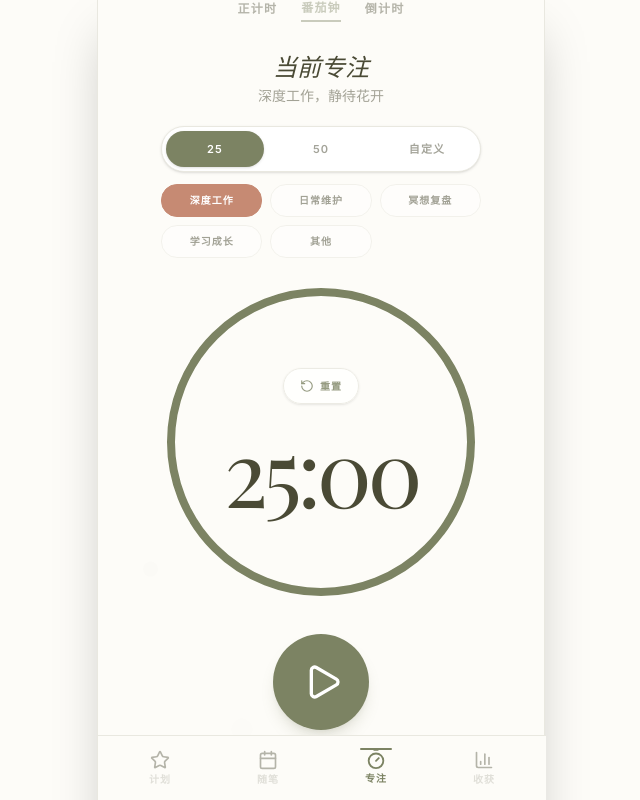
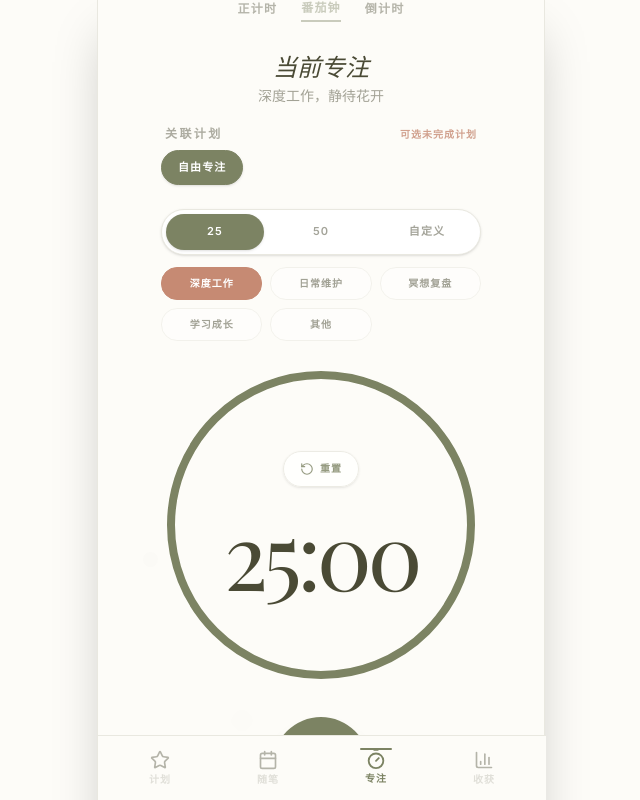
Before and after one commit to btnalit/Sea-Focus, a React (Vite) app: page / in a window 1280 px wide. Shown: the top 800 px of the page, without its empty margins (319-959 px from the left). Built offline with nearby package versions, Linux system fonts and the light colour scheme; a web font is replaced by a local one.

Commit message:
feat: link focus sessions to plans

```diff
--- a/src/App.tsx
+++ b/src/App.tsx
@@ -137,7 +137,7 @@ export default function App() {
                 onDeleteEntry={deleteJournalEntry}
               />
             )}
-            {activeTab === 'focus' && <FocusPage onFocusComplete={addFocusRecord} />}
+            {activeTab === 'focus' && <FocusPage tasks={tasks} onFocusComplete={addFocusRecord} />}
             {activeTab === 'stats' && <StatsPage records={records} tasks={tasks} />}
           </motion.div>
         </AnimatePresence>
--- a/src/components/FocusPage.tsx
+++ b/src/components/FocusPage.tsx
@@ -2,7 +2,8 @@ import React, { useState, useEffect, useRef } from 'react';
 import { Play, Pause, RotateCcw } from 'lucide-react';
 import { motion } from 'motion/react';
 import { cn } from '../lib/utils';
-import { FocusRecord } from '../types';
+import { FocusRecord, FocusTaskSnapshot, Task, TaskQuadrant } from '../types';
+import { formatDateKey } from '../features/calendar/dateUtils';
 import {
   clampFocusMinutes,
   FocusDurationPresetId,
@@ -10,24 +11,46 @@ import {
   toFocusDurationSeconds,
 } from '../features/focus/durationPresets';
 import { shouldSaveStopwatchSession } from '../features/focus/sessionCompletion';
+import {
+  buildFocusTaskSnapshot,
+  getSelectableFocusTasks,
+  resolveFocusTaskSnapshot,
+} from '../features/focus/focusTaskLinking';
+import { isTaskCarriedForward } from '../features/plan/taskLifecycle';
 
 interface FocusPageProps {
+  tasks: Task[];
   onFocusComplete: (record: Omit<FocusRecord, 'id' | 'timestamp'>) => void;
 }
 
 const FOCUS_CATEGORIES = ['深度工作', '日常维护', '冥想复盘', '学习成长', '其他'];
 
-export const FocusPage: React.FC<FocusPageProps> = ({ onFocusComplete }) => {
+const TASK_CATEGORY_LABELS: Record<TaskQuadrant, string> = {
+  'urgent-important': '深度工作',
+  'not-urgent-important': '学习成长',
+  'urgent-not-important': '日常维护',
+  'not-urgent-not-important': '冥想复盘',
+};
+
+export const FocusPage: React.FC<FocusPageProps> = ({ tasks, onFocusComplete }) => {
   const [mode, setMode] = useState<'stopwatch' | 'pomodoro' | 'countdown'>('pomodoro');
   const [selectedPreset, setSelectedPreset] = useState<FocusDurationPresetId>('25');
   const [customMinutes, setCustomMinutes] = useState(25);
   const [category, setCategory] = useState(FOCUS_CATEGORIES[0]);
+  const [selectedTaskId, setSelectedTaskId] = useState<string | null>(null);
+  const [selectedTaskSnapshot, setSelectedTaskSnapshot] = useState<FocusTaskSnapshot | null>(null);
   const [timeLeft, setTimeLeft] = useState(toFocusDurationSeconds(25));
   const [elapsedSeconds, setElapsedSeconds] = useState(0);
   const [isActive, setIsActive] = useState(false);
   const [initialTime, setInitialTime] = useState(toFocusDurationSeconds(25));
   const timerRef = useRef<NodeJS.Timeout | null>(null);
   const selectedSeconds = toFocusDurationSeconds(selectedPreset === 'custom' ? customMinutes : Number(selectedPreset));
+  const today = new Date();
+  const todayKey = formatDateKey(today);
+  const selectableFocusTasks = getSelectableFocusTasks(tasks, today);
+  const selectedTaskStillSelectable = selectedTaskId
+    ? selectableFocusTasks.some((task) => task.id === selectedTaskId)
+    : false;
 
   useEffect(() => {
     if (!isActive && mode !== 'stopwatch') {
@@ -56,22 +79,25 @@ export const FocusPage: React.FC<FocusPageProps> = ({ onFocusComplete }) => {
   useEffect(() => {
     if (isActive && mode !== 'stopwatch' && timeLeft === 0) {
       setIsActive(false);
-      onFocusComplete({
-        type: mode,
-        duration: initialTime,
-        category,
-      });
+      onFocusComplete(buildFocusRecord(mode, initialTime));
     }
-  }, [category, initialTime, isActive, mode, onFocusComplete, timeLeft]);
+  }, [initialTime, isActive, mode, onFocusComplete, timeLeft, tasks, selectedTaskId, selectedTaskSnapshot, category]);
+
+  const buildFocusRecord = (
+    recordType: FocusRecord['type'],
+    duration: number,
+  ): Omit<FocusRecord, 'id' | 'timestamp'> => {
+    const taskSnapshot = resolveFocusTaskSnapshot(tasks, selectedTaskId, selectedTaskSnapshot);
+
+    return taskSnapshot
+      ? { type: recordType, duration, category, task: taskSnapshot }
+      : { type: recordType, duration, category };
+  };
 
   const handleModeChange = (nextMode: typeof mode) => {
     if (nextMode === mode) return;
     if (mode === 'stopwatch' && shouldSaveStopwatchSession(elapsedSeconds)) {
-      onFocusComplete({
-        type: mode,
-        duration: elapsedSeconds,
-        category,
-      });
+      onFocusComplete(buildFocusRecord(mode, elapsedSeconds));
     }
     setIsActive(false);
     setMode(nextMode);
@@ -80,6 +106,20 @@ export const FocusPage: React.FC<FocusPageProps> = ({ onFocusComplete }) => {
       setInitialTime(selectedSeconds);
       setTimeLeft(selectedSeconds);
     }
+  };
+
+  const handleTaskSelect = (task: Task | null) => {
+    if (isActive) return;
+
+    if (!task) {
+      setSelectedTaskId(null);
+      setSelectedTaskSnapshot(null);
+      return;
+    }
+
+    setSelectedTaskId(task.id);
+    setSelectedTaskSnapshot(buildFocusTaskSnapshot(task));
+    setCategory(TASK_CATEGORY_LABELS[task.quadrant]);
   };
 
   const handlePresetChange = (presetId: FocusDurationPresetId) => {
@@ -105,11 +145,7 @@ export const FocusPage: React.FC<FocusPageProps> = ({ onFocusComplete }) => {
     if (isActive && mode === 'stopwatch') {
       setIsActive(false);
       if (shouldSaveStopwatchSession(elapsedSeconds)) {
-        onFocusComplete({
-          type: mode,
-          duration: elapsedSeconds,
-          category,
-        });
+        onFocusComplete(buildFocusRecord(mode, elapsedSeconds));
         setElapsedSeconds(0);
       }
       return;
@@ -147,6 +183,50 @@ export const FocusPage: React.FC<FocusPageProps> = ({ onFocusComplete }) => {
       <div className="text-center mb-5">
         <h2 className="italic-serif text-2xl mb-1">当前专注</h2>
         <p className="text-sm opacity-50 font-medium">深度工作，静待花开</p>
+      </div>
+
+      <div className="w-full max-w-xs mb-5 text-left">
+        <div className="mb-2 flex items-center justify-between px-1">
+          <span className="text-xs font-bold tracking-[0.2em] text-nature-text/45">关联计划</span>
+          <span className="text-[10px] font-bold tracking-widest text-nature-secondary/80">
+            {selectedTaskSnapshot ? '本次记录会写入计划快照' : '可选未完成计划'}
+          </span>
+        </div>
+        <div className="flex gap-2 overflow-x-auto pb-1 [-ms-overflow-style:none] [scrollbar-width:none] [&::-webkit-scrollbar]:hidden">
+          <button
+            type="button"
+            disabled={isActive}
+            onClick={() => handleTaskSelect(null)}
+            className={cn(
+              "shrink-0 rounded-full border px-4 py-2 text-[11px] font-bold tracking-widest transition-all disabled:opacity-50",
+              !selectedTaskId ? "bg-nature-primary text-white border-nature-primary shadow-sm" : "bg-white border-nature-border text-nature-text/55",
+            )}
+          >
+            自由专注
+          </button>
+          {selectableFocusTasks.map((task) => (
+            <button
+              key={task.id}
+              type="button"
+              disabled={isActive}
+              onClick={() => handleTaskSelect(task)}
+              className={cn(
+                "shrink-0 max-w-[9rem] rounded-full border px-4 py-2 text-left transition-all disabled:opacity-50",
+                selectedTaskId === task.id ? "bg-nature-secondary text-white border-nature-secondary shadow-sm" : "bg-white border-nature-border text-nature-text/60",
+              )}
+            >
+              <span className="block truncate text-[11px] font-bold tracking-widest">{task.title}</span>
+              <span className="mt-0.5 block text-[9px] font-bold tracking-widest opacity-60">
+                {isTaskCarriedForward(task, todayKey) ? '追踪中' : '今日计划'}
+              </span>
+            </button>
+          ))}
+        </div>
+        {selectedTaskSnapshot && !selectedTaskStillSelectable && (
+          <p className="mt-2 px-1 text-[10px] font-bold tracking-widest text-nature-secondary/70">
+            当前计划已变化，本次会保留快照后写入记录。
+          </p>
+        )}
       </div>
 
       <div className="w-full max-w-xs mb-6 space-y-3">
--- /dev/null
+++ b/src/features/focus/focusTaskLinking.ts
@@ -0,0 +1,64 @@
+import { FocusTaskLinkStatus, FocusTaskSnapshot, Task } from '../../types';
+import { formatDateKey } from '../calendar/dateUtils';
+import { getTasksForPlanDate, normalizeTaskDateKey } from '../plan/taskLifecycle';
+
+/**
+ * Returns unfinished plans that can receive focus time today.
+ *
+ * @param tasks persisted plans
+ * @param now local date used for today's active/carryover boundary
+ * @returns active and carried-forward plans visible to the focus page
+ */
+export function getSelectableFocusTasks(tasks: Task[], now = new Date()): Task[] {
+  return getTasksForPlanDate(tasks, formatDateKey(now), 'active');
+}
+
+/**
+ * Captures the task context that should remain readable on a focus record.
+ *
+ * @param task selected plan
+ * @param status current relationship between the focus record and plan
+ * @returns stable task snapshot for focus persistence
+ */
+export function buildFocusTaskSnapshot(
+  task: Task,
+  status: FocusTaskLinkStatus = 'active',
+): FocusTaskSnapshot {
+  return {
+    taskId: task.id,
+    taskTitle: task.title,
+    taskQuadrant: task.quadrant,
+    taskDate: normalizeTaskDateKey(task.date),
+    taskLinkStatus: status,
+  };
+}
+
+/**
+ * Re-checks a selected plan before saving focus time.
+ *
+ * @param tasks current persisted plans
+ * @param selectedTaskId selected plan id, if the session is linked
+ * @param existingSnapshot snapshot captured when the plan was selected
+ * @returns a focus task snapshot with active, archived, or deleted status
+ */
+export function resolveFocusTaskSnapshot(
+  tasks: Task[],
+  selectedTaskId: string | null,
+  existingSnapshot?: FocusTaskSnapshot | null,
+): FocusTaskSnapshot | undefined {
+  if (!selectedTaskId) return undefined;
+
+  const currentTask = tasks.find((task) => task.id === selectedTaskId);
+  if (!currentTask) {
+    return existingSnapshot ? { ...existingSnapshot, taskLinkStatus: 'deleted' } : undefined;
+  }
+
+  const baseSnapshot = existingSnapshot?.taskId === selectedTaskId
+    ? existingSnapshot
+    : buildFocusTaskSnapshot(currentTask);
+
+  return {
+    ...baseSnapshot,
+    taskLinkStatus: currentTask.completed ? 'archived' : 'active',
+  };
+}
```
Also changed, not shown: src/types.ts (+11 -0 lines), 5 other files (tests, documents, lock files or other folders).
